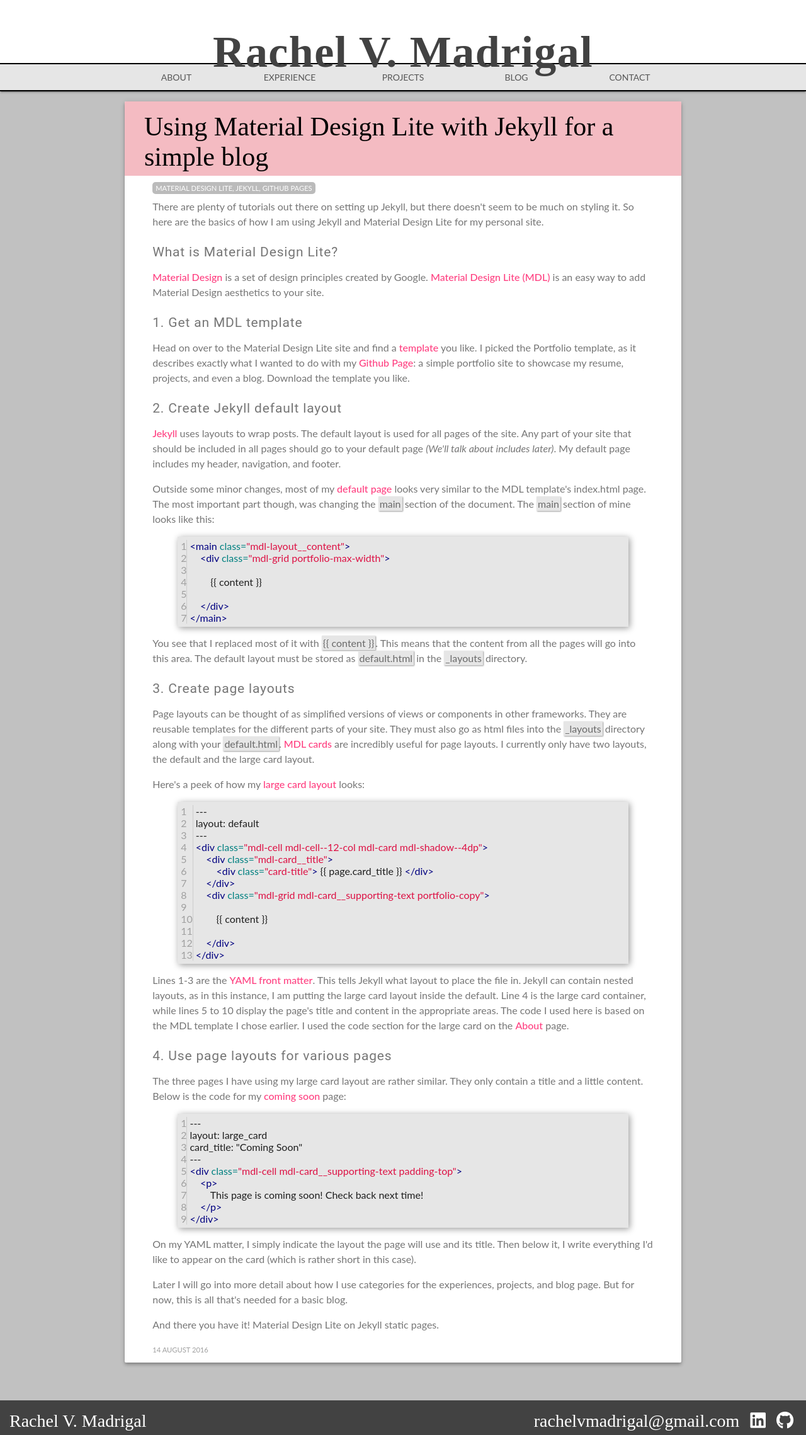
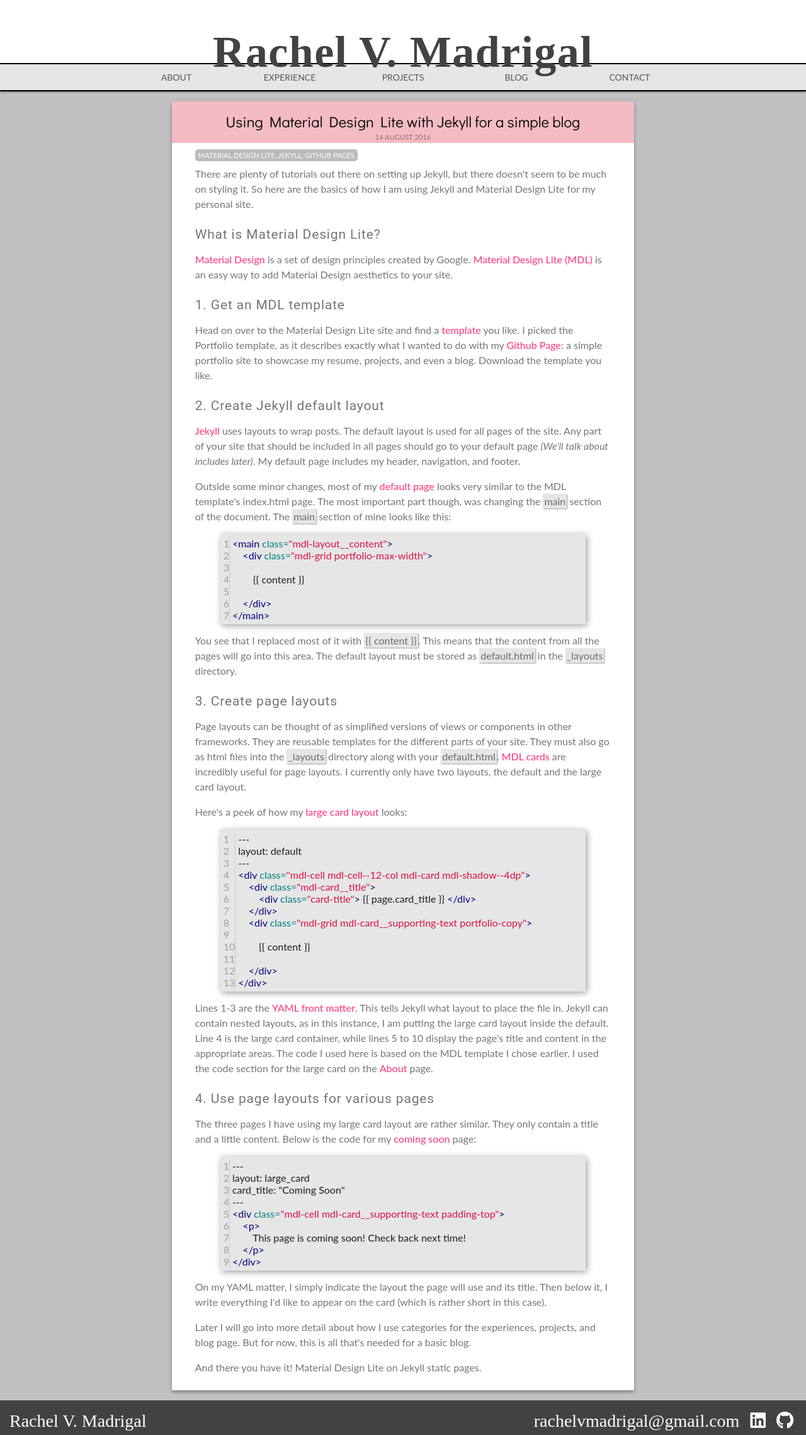
Before and after one commit to rachelmad/rachelmad.github.io, a Jekyll site: the page built from _posts/2016-08-14-material-design-jekyll.md, in a window 1280 px wide. Shown: the whole page at 63% size. Built offline with Jekyll 4.4.1, drawn with Linux system fonts in a browser that asks for light colours; nearby versions of some CDN libraries; some web fonts are replaced.

Commit message:
Changed blog_post format to match blog/index.html

```diff
--- a/_layouts/blog_post.html
+++ b/_layouts/blog_post.html
@@ -1,13 +1,23 @@
 ---
-layout: large_card
+layout: default
 ---
 
-<div class="subtext"><span class="keywords"> {{ page.tools }} </span></div>
-<div class="portfolio-description">
+<div class="mdl-cell mdl-cell--10-col mdl-cell--1-offset mdl-card mdl-shadow--4dp">
+    <div class="mdl-card__title text-card-top">
+        <div class="text-card-title">{{ page.title }}</div>
+        <div class="subtext clear-card-subtext">{{ page.date | date: '%d %B %Y' }}</div>
+    </div>
 
-    {{ page.content }}
+    <div class="mdl-grid mdl-card__supporting-text">
+        <div class="blog-details">
+            <div class="subtext flex1">
+                <span class="keywords"> {{ page.tools }} </span>
+            </div>
+        </div>
+        <div class="portfolio-description">
 
+            {{ page.content }}
+
+        </div>
+    </div>
 </div>
-<div class="subtext">
-    {{ page.date | date: '%d %B %Y' }}
-</div>
```
